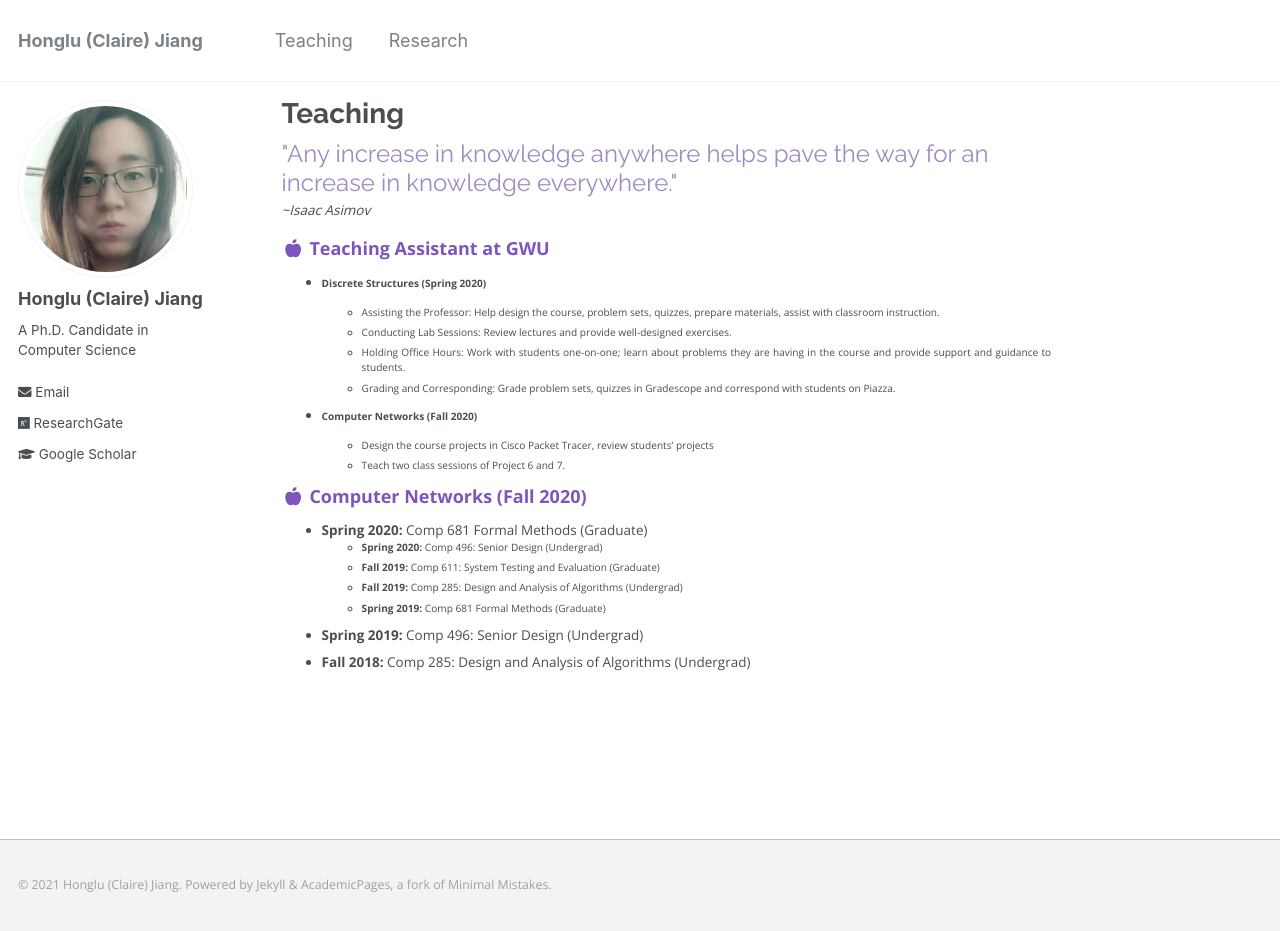
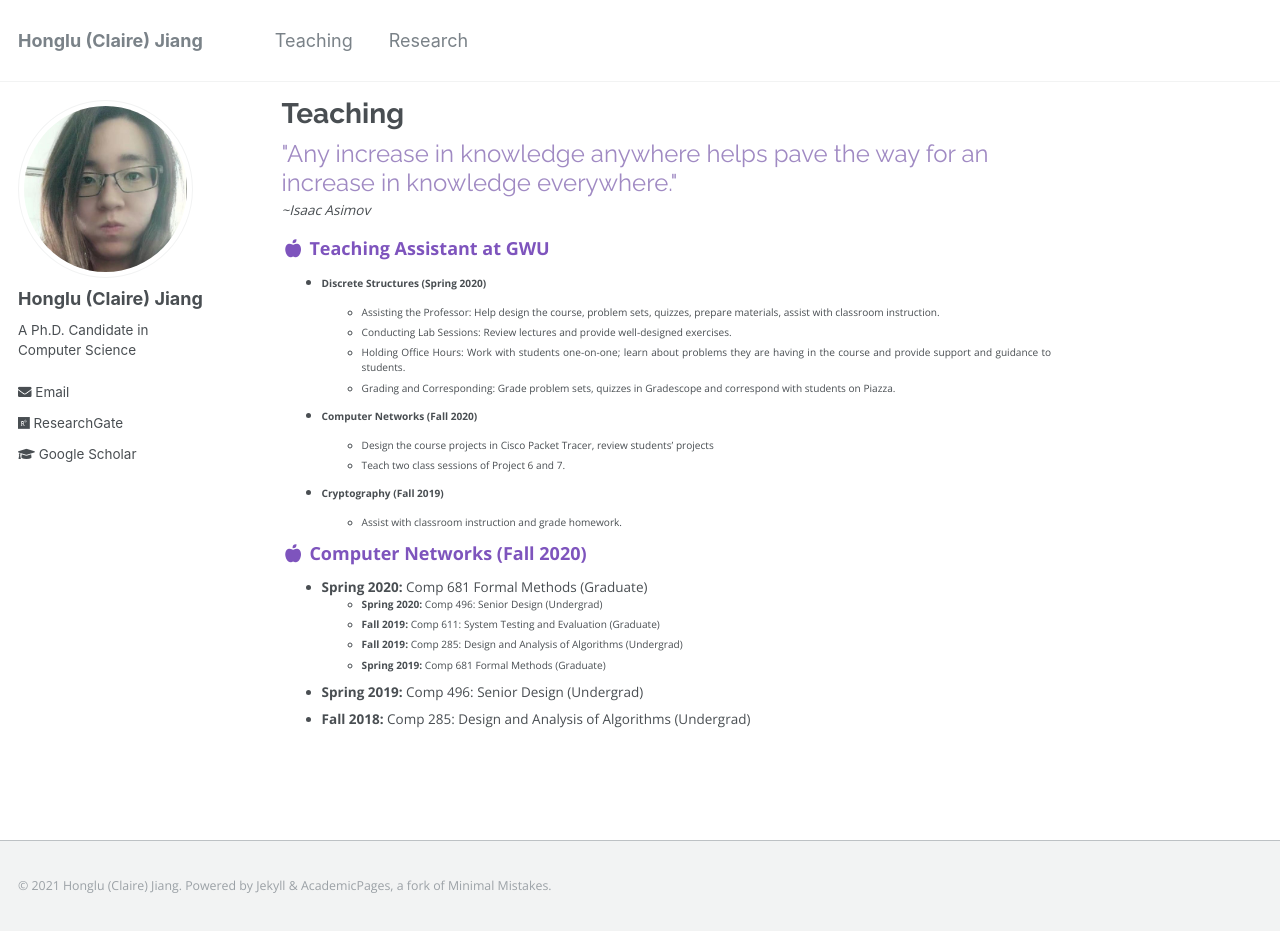
Before and after one commit to hljiang0720/hljiang.github.io, a Jekyll site: the page built from _pages/teaching.md, in a window 1280 px wide and 931 px high. Built offline with Jekyll 4.4.1, drawn with Linux system fonts in a browser that asks for light colours.

Commit message:
commit md;

```diff
--- a/_pages/teaching.md
+++ b/_pages/teaching.md
@@ -22,6 +22,9 @@ author_profile: true
   * Design the course projects in Cisco Packet Tracer, review students’ projects
   * Teach two class sessions of Project 6 and 7.
 
+* **Cryptography (Fall 2019)**
+  * Assist with classroom instruction and grade homework.
+
 ### <i class="fa fa-fw fa-apple-alt" aria-hidden="true"></i> Computer Networks (Fall 2020)
 
 * **Spring 2020:** Comp 681 Formal Methods (Graduate)
```
